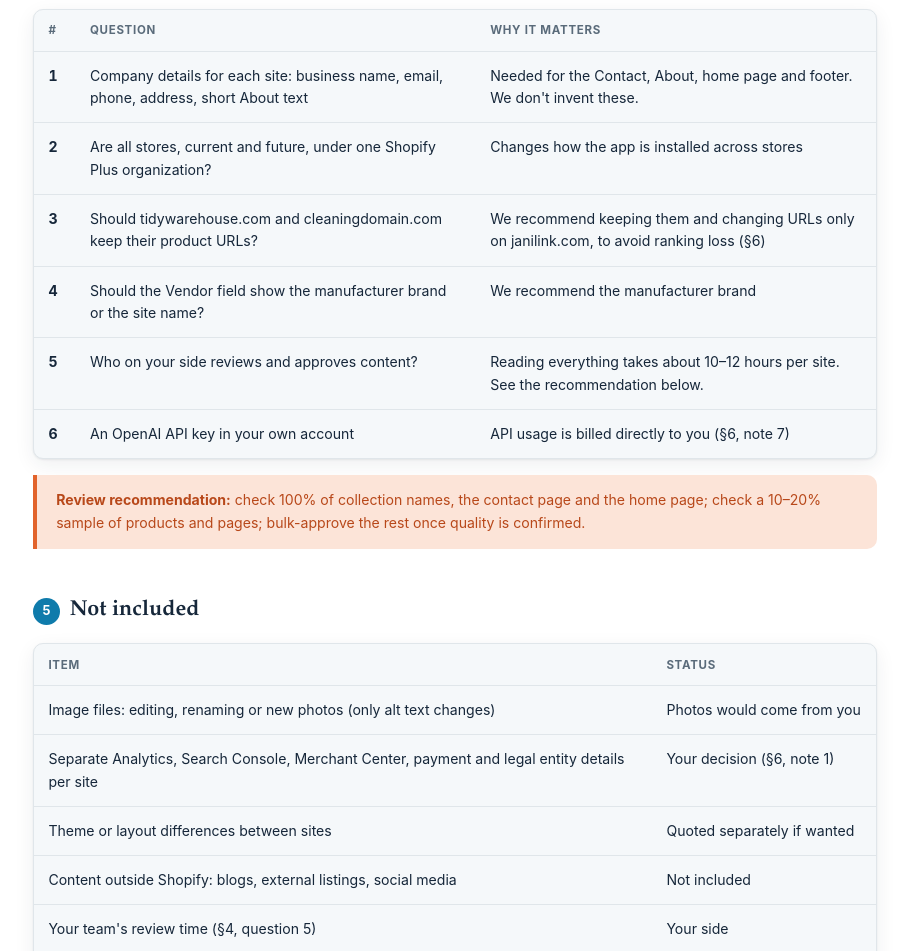
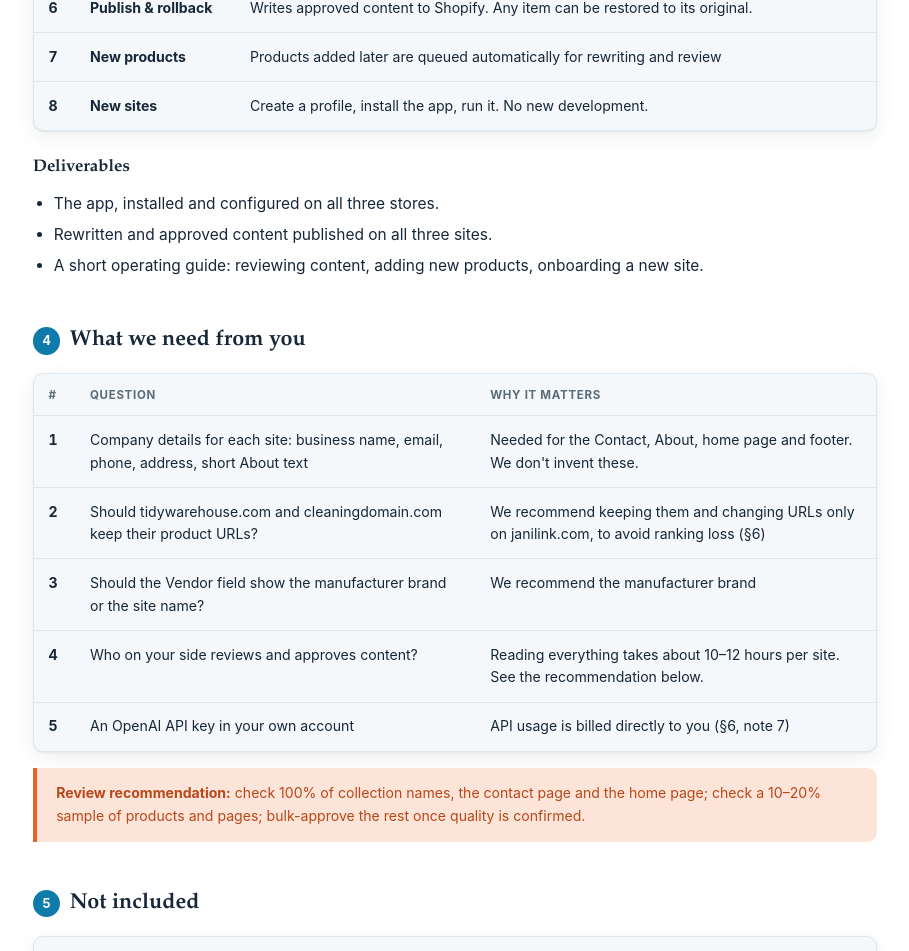
Before and after one commit to mason-litos/proposal-host, a plain HTML site: page janilink-multisite-content/index.html in a window 1280 px wide. Shown: the part 3360-4311 px from the top of the page, without its empty margins (185-1094 px from the left). Drawn offline with Linux system fonts and the light colour scheme.

Commit message:
build: janilink-multisite-content

```diff
--- a/janilink-multisite-content/index.html
+++ b/janilink-multisite-content/index.html
@@ -203,7 +203,7 @@
     <div class="table-wrap">
       <table>
         <colgroup><col><col style="width:7rem"><col style="width:7rem"><col style="width:7rem"></colgroup>
-        <thead><tr><th></th><th>tidywarehouse</th><th>cleaningdomain</th><th>janilink (test)</th></tr></thead>
+        <thead><tr><th style="width: 30px;"></th><th>tidywarehouse</th><th>cleaningdomain</th><th>janilink (test)</th></tr></thead>
         <tbody>
           <tr><td class="label-cell">Products</td><td class="num">1,696</td><td class="num">2,089</td><td class="num">1,985</td></tr>
           <tr><td class="label-cell">Collections</td><td class="num">314</td><td class="num">315</td><td class="num">315</td></tr>
@@ -294,11 +294,10 @@
         <thead><tr><th>#</th><th>Question</th><th>Why it matters</th></tr></thead>
         <tbody>
           <tr><td class="num">1</td><td>Company details for each site: business name, email, phone, address, short About text</td><td>Needed for the Contact, About, home page and footer. We don't invent these.</td></tr>
-          <tr><td class="num">2</td><td>Are all stores, current and future, under one Shopify Plus organization?</td><td>Changes how the app is installed across stores</td></tr>
-          <tr><td class="num">3</td><td>Should tidywarehouse.com and cleaningdomain.com keep their product URLs?</td><td>We recommend keeping them and changing URLs only on janilink.com, to avoid ranking loss (§6)</td></tr>
-          <tr><td class="num">4</td><td>Should the Vendor field show the manufacturer brand or the site name?</td><td>We recommend the manufacturer brand</td></tr>
-          <tr><td class="num">5</td><td>Who on your side reviews and approves content?</td><td>Reading everything takes about 10–12 hours per site. See the recommendation below.</td></tr>
-          <tr><td class="num">6</td><td>An OpenAI API key in your own account</td><td>API usage is billed directly to you (§6, note 7)</td></tr>
+          <tr><td class="num">2</td><td>Should tidywarehouse.com and cleaningdomain.com keep their product URLs?</td><td>We recommend keeping them and changing URLs only on janilink.com, to avoid ranking loss (§6)</td></tr>
+          <tr><td class="num">3</td><td>Should the Vendor field show the manufacturer brand or the site name?</td><td>We recommend the manufacturer brand</td></tr>
+          <tr><td class="num">4</td><td>Who on your side reviews and approves content?</td><td>Reading everything takes about 10–12 hours per site. See the recommendation below.</td></tr>
+          <tr><td class="num">5</td><td>An OpenAI API key in your own account</td><td>API usage is billed directly to you (§6, note 7)</td></tr>
         </tbody>
       </table>
     </div>
```
